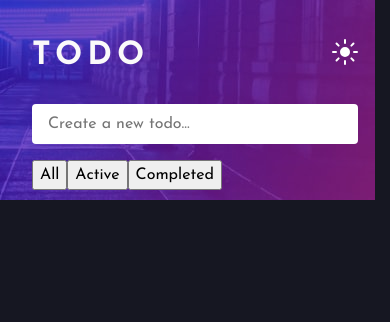
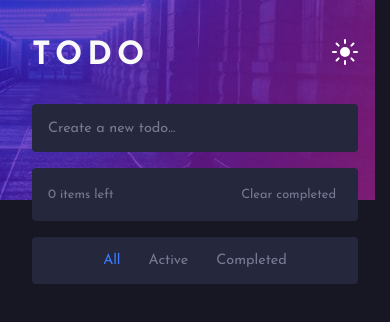
Before and after one commit to emiacerbi/todo-list, a React (Vite) app: page / in a window 390 px wide. Shown: the top 322 px of the page. Built offline with nearby package versions, Linux system fonts and the light colour scheme.

Commit message:
finished mobile

```diff
--- a/package.json
+++ b/package.json
@@ -25,6 +25,7 @@
     "eslint-plugin-n": "^15.2.0",
     "eslint-plugin-promise": "^6.0.0",
     "eslint-plugin-react": "^7.30.0",
+    "stylelint-config-property-sort-order-smacss": "^9.0.0",
     "typescript": "^4.6.3",
     "vite": "^2.9.9"
   }
--- a/src/components/TodoList.tsx
+++ b/src/components/TodoList.tsx
@@ -7,25 +7,29 @@ interface Props {
 }
 
 export const TodoList = ({ todos, setTodos }: Props) => {
+  const [filter, setFilter] = useState('all')
+
   const filters = [
     { type: 'all', content: 'All' },
     { type: 'active', content: 'Active' },
     { type: 'completed', content: 'Completed' }
   ]
 
-  const [filter, setFilter] = useState('all')
+  const handleComplete = (id: string) => {
+    setTodos(todos.map(prevTodos => prevTodos.id === id ? { ...prevTodos, complete: !prevTodos.complete } : prevTodos))
+  }
 
   const handleDelete = (id: string) => {
-    setTodos(todos.filter(todo => todo.id !== id))
+    setTodos(todos.filter(prevTodos => prevTodos.id !== id))
   }
 
-  const handleComplete = (id: string) => {
-    setTodos(todos.map(todo => todo.id === id ? { ...todo, complete: !todo.complete } : todo))
+  const deleteAllComplete = () => {
+    setTodos(todos.filter(prevTodos => prevTodos.complete === false))
   }
 
   return (
     <>
-      <ul>
+      <ul className='todo-list' >
         {
           todos
             .filter(todo => filter === 'active'
@@ -36,26 +40,43 @@ export const TodoList = ({ todos, setTodos }: Props) => {
             .map(todo => {
               const { id, text } = todo
               return (
-                <li className='flex ai-center' key={id} >
+                <li className='flex ai-center todo-list__list-item ' key={id} >
                   <img src="../../src/assets/icon-check.svg" alt="" />
-                  <p onClick={() => handleComplete(id)}>
+                  <p className={`todo-list__list-item__text ${todo.complete && 'line-through'}`} onClick={() => handleComplete(id)}>
                     {text}
                   </p>
                   <span onClick={() => handleDelete(id)}>
-                    <img src="../../src/assets/icon-cross.svg" alt="" />
+                    <img className='cross' src="../../src/assets/icon-cross.svg" alt="cross" width={13} />
                   </span>
                 </li>
               )
             })
         }
+
+        <div className='todo-list__footer'>
+          {
+            todos.filter(todo => todo.complete === false).length
+          }
+          <span>
+            items left
+          </span>
+
+          <button onClick={deleteAllComplete}>
+            Clear completed
+          </button>
+        </div>
       </ul>
 
-      <footer>
+      <footer className='footer'>
         {
-          filters.map(filter => {
-            const { content, type } = filter
+          filters.map(fil => {
+            const { content, type } = fil
             return (
-              <button key={type} onClick={() => setFilter(type)}>
+              <button
+                key={type}
+                onClick={() => setFilter(type)}
+                className={`footer__btn ${type === filter && 'selected'}`}
+              >
                 {content}
               </button>
             )
--- a/src/styles/components/_form.scss
+++ b/src/styles/components/_form.scss
@@ -1,9 +1,18 @@
+@use '../base/variables' as *;
+
 .form {
   &__input {
     width: 100%;
-    padding: .5rem 1rem;
+    height: 3rem;
+    padding: .5rem 1rem .4rem;
+    border: none;
     border-radius: .25rem;
-    border: none;
-    // background-color: ;
+    background-color: $dark-200;
+    color: $dark-400;
+    font-size: .9rem;
+
+    &::placeholder {
+      color: $dark-500;
+    }
   }
 }
--- /dev/null
+++ b/src/styles/layout/_footer.scss
@@ -0,0 +1,28 @@
+@use '../base/variables' as *;
+
+.footer {
+  display: flex;
+  justify-content: center;
+  padding: .75rem;
+  border-radius: .25rem;
+  background-color: $dark-200;
+  gap: 1rem;
+  font-size: .9rem;
+
+  button {
+    border: none;
+    background-color: transparent;
+    color: $dark-500;
+    cursor: pointer;
+
+    &:hover {
+      color: $dark-400;
+    }
+
+  }
+
+  .selected {
+    color: $primary-100;
+  }
+
+}
--- a/src/styles/layout/_index.scss
+++ b/src/styles/layout/_index.scss
@@ -1,4 +1,4 @@
 @forward 'layout';
 @forward 'header';
-// @forward 'hero';
-// @forward 'products-list';
+@forward 'todo-list';
+@forward 'footer';
--- a/src/styles/layout/_layout.scss
+++ b/src/styles/layout/_layout.scss
@@ -9,9 +9,3 @@ body {
   background-image: url(../../../src/assets/bg-mobile-dark.jpg);
   background-repeat: no-repeat;
 }
-
-span {
-  margin-left: 1rem;
-  background-color: lightblue;
-  padding: .5rem;
-}
--- /dev/null
+++ b/src/styles/layout/_todo-list.scss
@@ -0,0 +1,58 @@
+@use '../base/variables' as *;
+
+.todo-list {
+  display: flex;
+  flex-direction: column;
+  width: 100%;
+  padding: 0;
+  border-radius: .25rem;
+  background-color: $dark-200;
+
+  &__list-item {
+    margin: 0;
+    padding: .8rem 1rem;
+    border-bottom: 1px solid rgba(211, 211, 211, 0.245);
+    gap: .5rem;
+
+    span {
+      margin-left: auto;
+      background-color: none;
+    }
+
+    &__text {
+      cursor: pointer;
+    }
+
+    &__text.line-through {
+      color: $dark-500;
+      text-decoration: line-through;
+    }
+
+    .cross {
+      cursor: pointer;
+    }
+
+  }
+
+  &__footer {
+    display: flex;
+    align-items: center;
+    padding: 1rem;
+    color: $dark-500;
+    font-size: .8rem;
+    gap: .25rem;
+
+    button {
+      margin-left: auto;
+      border: none;
+      background-color: transparent;
+      color: $dark-500;
+      cursor: pointer;
+
+      &:hover {
+        color: $dark-400;
+      }
+    }
+  }
+
+}
```
Also changed, not shown: .stylelintrc.json (added), 1 other file (tests, documents, lock files or other folders).
